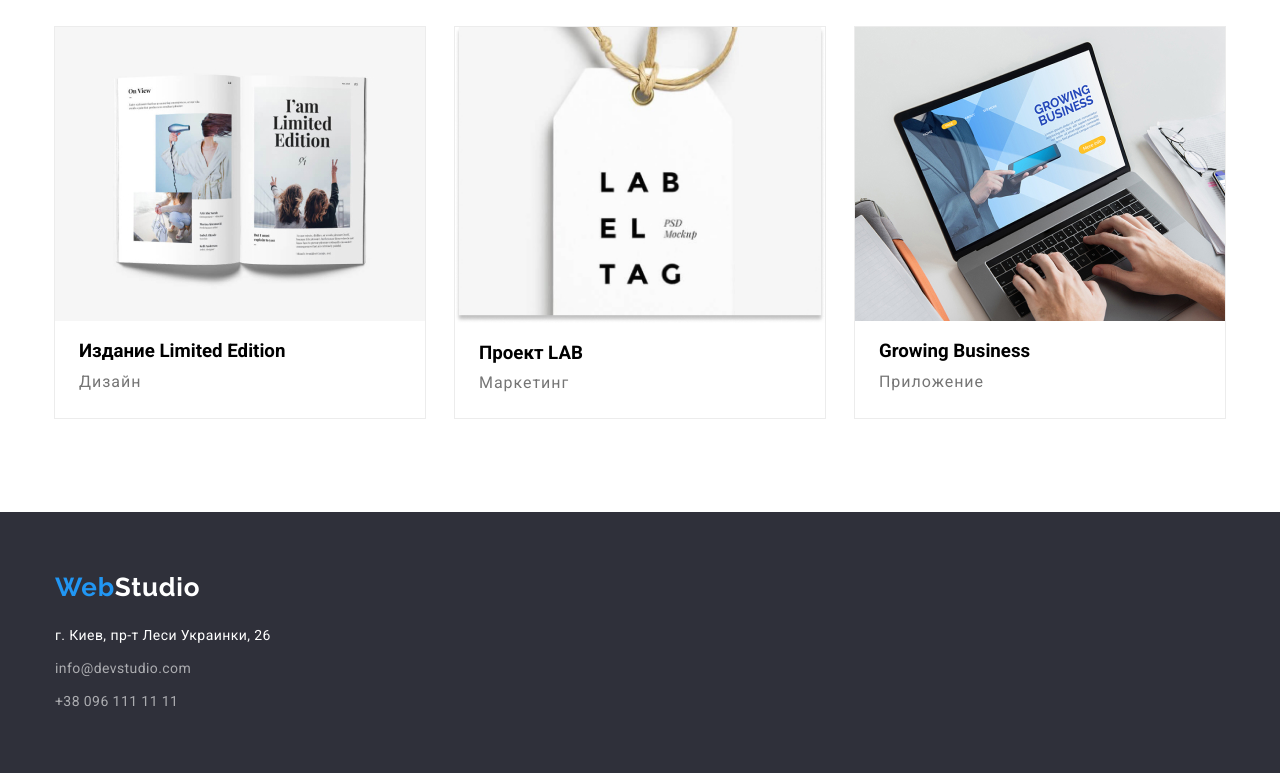
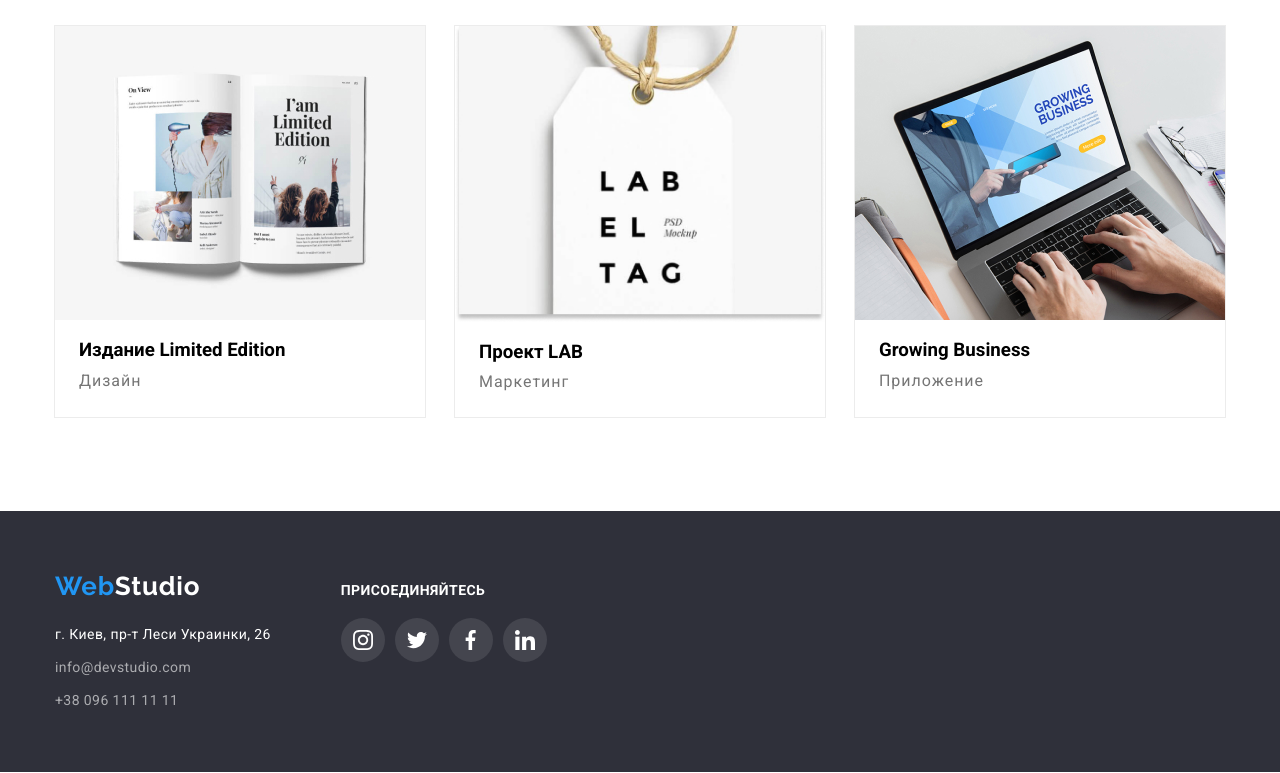
Before and after one commit to Adelaida94/goit-markup-hw-04, a plain HTML site: page portfolio.html in a window 1280 px wide. Shown: the part 1075-1848 px from the top of the page. Drawn offline with Linux system fonts and the light colour scheme.

Commit message:
Footer + portfolio

```diff
--- a/css/styles.css
+++ b/css/styles.css
@@ -10,6 +10,7 @@
     --graphite-bg: #2F303A;
     --light-grey-bg-team: #F5F4FA;
     --light-grey-icons: #AFB1B8;
+    --white-text-op10:  rgb(255, 255, 255, 0.1);
 }
 
 body {
@@ -63,7 +64,7 @@ img {
     /* justify-content: space-between; */
     align-items:center;
     /* margin-top: 32px; */
-    /* border-bottom: 1px solid var(--light-grey-stroke); */
+    border-bottom: 1px solid var(--light-grey-stroke);
     height: 80px;
 }
 
@@ -121,7 +122,6 @@ img {
     line-height: 16px;
     letter-spacing: 0.02em;
 }
-
 
 
 .header-address a:hover,
@@ -288,6 +288,7 @@ img {
     align-items: center;
     margin-left: 0;
     margin-right: 0;
+
 }
 
 .workers > li:nth-child(1) {
@@ -314,6 +315,7 @@ img {
     letter-spacing: 0.03em;
     border-bottom-left-radius: 4px;
     border-bottom-right-radius: 4px;
+    box-shadow: 0px 1px 3px rgba(0, 0, 0, 0.12), 0px 1px 1px rgba(0, 0, 0, 0.14), 0px 2px 1px rgba(0, 0, 0, 0.2);
 }
 
 .workers h3 {
@@ -341,7 +343,6 @@ img {
     letter-spacing: 0.03em;
 }
 
-
 .link-header:hover {
     color: var(--blue);
 }
@@ -359,10 +360,12 @@ img {
 }
 
 
-
 .footer .container {
+    display: flex;
+    align-items: baseline;
     padding-top: 60px;
     padding-bottom: 60px;
+    justify-content: left;
 }
 
 footer {
@@ -521,6 +524,27 @@ footer {
 
 }
 
+.link-hd-adr {
+    font-weight: 500;
+    font-size: 14px;
+    letter-spacing: 0.02em;
+    color: var(--grey-text);
+    display: flex;
+    align-items: center;
+    padding-top: 32px;
+    padding-bottom: 32px;
+}
+
+.mail-icon,
+.phone-icon {
+    fill:currentColor;
+}
+
+.link-hd-adr:hover,
+.link-hd-adr:focus {
+    color: var(--blue);
+}
+
 .about-icons {
     align-items: center;
     justify-content: center;
@@ -579,7 +603,6 @@ footer {
     margin-right: 10px;
 }
 
-
 .title-clients {
     color: var(--dark-graphite-text);
     padding-top:94px;
@@ -610,18 +633,6 @@ footer {
     fill:var(--light-grey-icons);
 }
 
-/* .clients-icons li {
-    display:inline-flex;
-    align-items: center;
-    justify-content: center;
-    width: 170px;
-    height: 90px;
-    margin-top: 50px;
-    background-color: transparent;
-    border: 1px solid var(--light-grey-icons);
-    border-radius: 4px;
-} */
-
 .clients-icons > li:nth-child(2n + 1) {
     margin-right: 30px;
 }
@@ -638,11 +649,6 @@ footer {
 .client-icon:focus {
     fill: var(--blue);
 }
-
-/* .clients-icons {
-    margin-right: 30px;
-    margin-top: 30px;
-  } */
 
 .clients-link {
     display: flex;
@@ -664,4 +670,55 @@ footer {
 .clients-link:hover,
 .clients-link:focus {
     color:var(--blue);
-    border: 1px solid var(--blue);}
+    border: 1px solid var(--blue);
+}
+
+.footer-links {
+    margin-left: 70px;
+}
+
+.footer-links p {
+    align-items: baseline;
+    margin-bottom: 20px;
+    color:var(--white);
+    font-weight: 700;
+    font-size: 14px;
+    line-height: 16px;
+    letter-spacing: 0.03em;
+    text-transform: uppercase;
+    font-family: 'Roboto', sans-serif;
+}
+
+.footer-social-netw {
+    display:flex;
+    align-items: baseline;
+}
+
+.foot-social-links {
+    background-color: var(--white-text-op10);
+    display:flex;
+    justify-content: center;
+    align-items: center;
+    width: 44px;
+    height: 44px;
+    color: var(--white);
+    border-radius: 50%;
+}
+
+.footer-social-netw > li:nth-child(2n + 1) {
+    margin-right: 10px;
+}
+
+.footer-social-netw > li:nth-child(2n + 2) {
+    margin-right: 10px;
+}
+
+.footer-social-netw > li:nth-child(3) {
+    margin-right: 10px;
+}
+
+.foot-social-links:hover,
+  .social-links:focus {
+    color:var(--white);
+    background-color: var(--blue);
+}
--- a/portfolio.html
+++ b/portfolio.html
@@ -14,11 +14,11 @@ font-family: 'Roboto', sans-serif;-->
 </head>
 <body >
 
-    <header class="portfolio-header">
+    <header class="header">
         <div class="container">
-            <nav class="portfolio-header-nav">
+            <nav class="header-nav">
                 <a class="logo" href=""><span class="web">Web</span>Studio</a>
-                <ul class="portfolio-header-links">
+                <ul class="header-nav-links">
                     <li><a class="link-header" href="index.html">Студия</a></li>
                     <li><a class="link-header current" href="portfolio.html">Портфолио</a></li>
                     <li><a class="link-header" href="">Контакты</a></li>
@@ -26,10 +26,18 @@ font-family: 'Roboto', sans-serif;-->
             </nav>
            <ul class="header-address">
                 <li class="link-hd-adr">
-                    <p><a href="mailto:info@devstudio.com">info@devstudio.com</a></p>
+                    <a href="mailto:info@devstudio.com" >
+                    <svg width="21" height="16" class="mail-icon">
+                        <use href="./images/icons/symbol-defs.svg#icon-mail"></use>
+                    </svg>
+                    info@devstudio.com</a>
                 </li>
                 <li class="link-hd-adr" >
-                    <p><a href="tel:+380961111111">+38 096 111 11 11</a></p>
+                     <a href="tel:+380961111111">
+                    <svg width="10" height="16" class="phone-icon">
+                        <use href="./images/icons/symbol-defs.svg#icon-smartphone"></use>
+                    </svg>
+                    +38 096 111 11 11</a>
                 </li>
            </ul>
         </div>
@@ -61,6 +69,7 @@ font-family: 'Roboto', sans-serif;-->
         </section>
         <footer class="footer">
             <div class="container">
+                <div class="footer-address-container">
                     <a class="logo-foot" href=""><span class="web">Web</span>Studio</a>
                     <address>
                     <ul class="footer-address">
@@ -70,6 +79,40 @@ font-family: 'Roboto', sans-serif;-->
                     </ul>
                     </address>
                 </div>
+                <div class="footer-links">
+                    <p>Присоединяйтесь</p>
+                    <ul class="footer-social-netw">
+                        <li>
+                            <a class="foot-social-links" href="#">
+                                <svg class="social-netw-icon" width="20" height="20">
+                                    <use href="./images/icons/symbol-defs.svg#icon-inst"></use>
+                                </svg>
+                            </a>
+                        </li>
+                        <li>
+                            <a class="foot-social-links" href="#">
+                                <svg class="social-netw-icon" width="20" height="20">
+                                    <use href="./images/icons/symbol-defs.svg#icon-twit"></use>
+                                </svg>
+                            </a>
+                        </li>
+                        <li>
+                            <a class="foot-social-links" href="#">
+                                <svg class="social-netw-icon" width="20" height="20">
+                                    <use href="./images/icons/symbol-defs.svg#icon-fb"></use>
+                                </svg>
+                            </a>
+                        </li>
+                        <li>
+                            <a class="foot-social-links" href="#">
+                                <svg class="social-netw-icon" width="20" height="20">
+                                    <use href="./images/icons/symbol-defs.svg#icon-in"></use>
+                                </svg>
+                            </a>
+                        </li>
+                    </ul>
+                </div>
+            </div>
       </footer>
     </main>
 </body>
```
Also changed, not shown: index.html (+39 -4 lines). Lines whose indentation alone changed are shown as unchanged.
